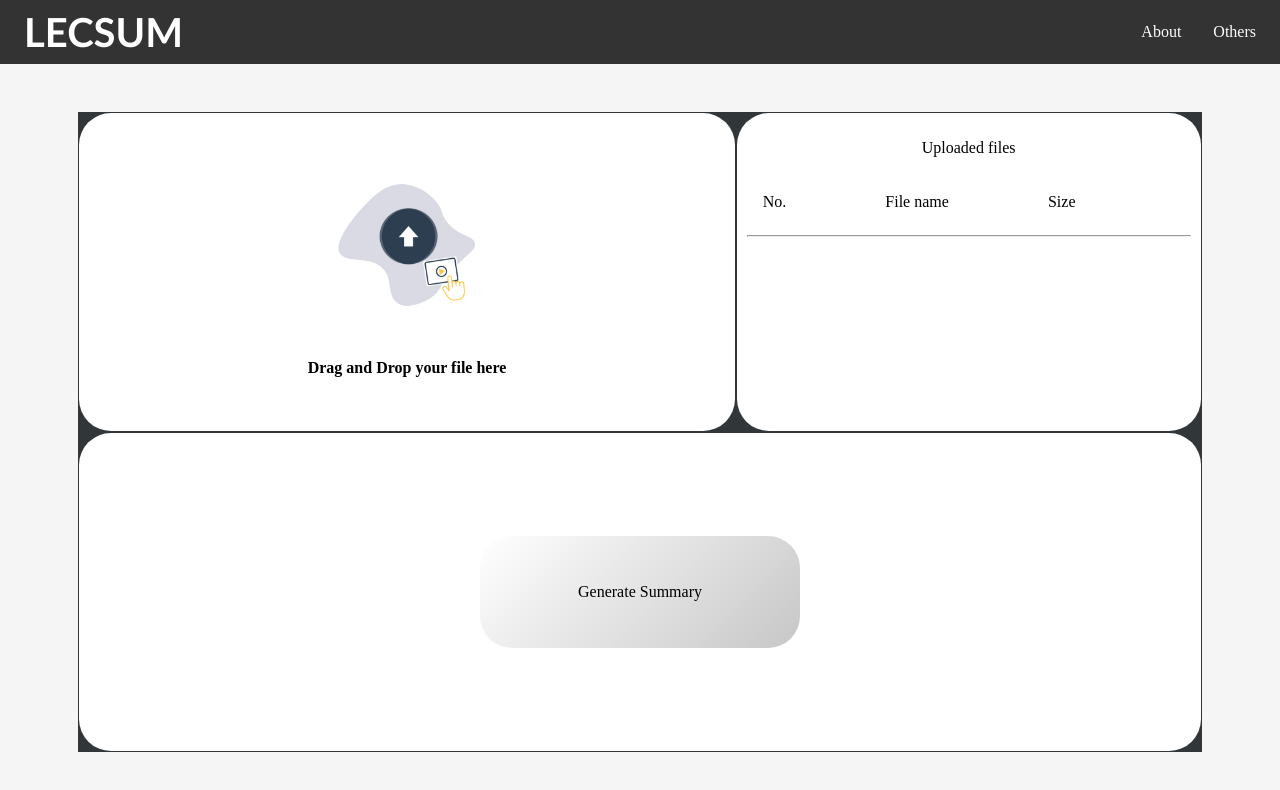
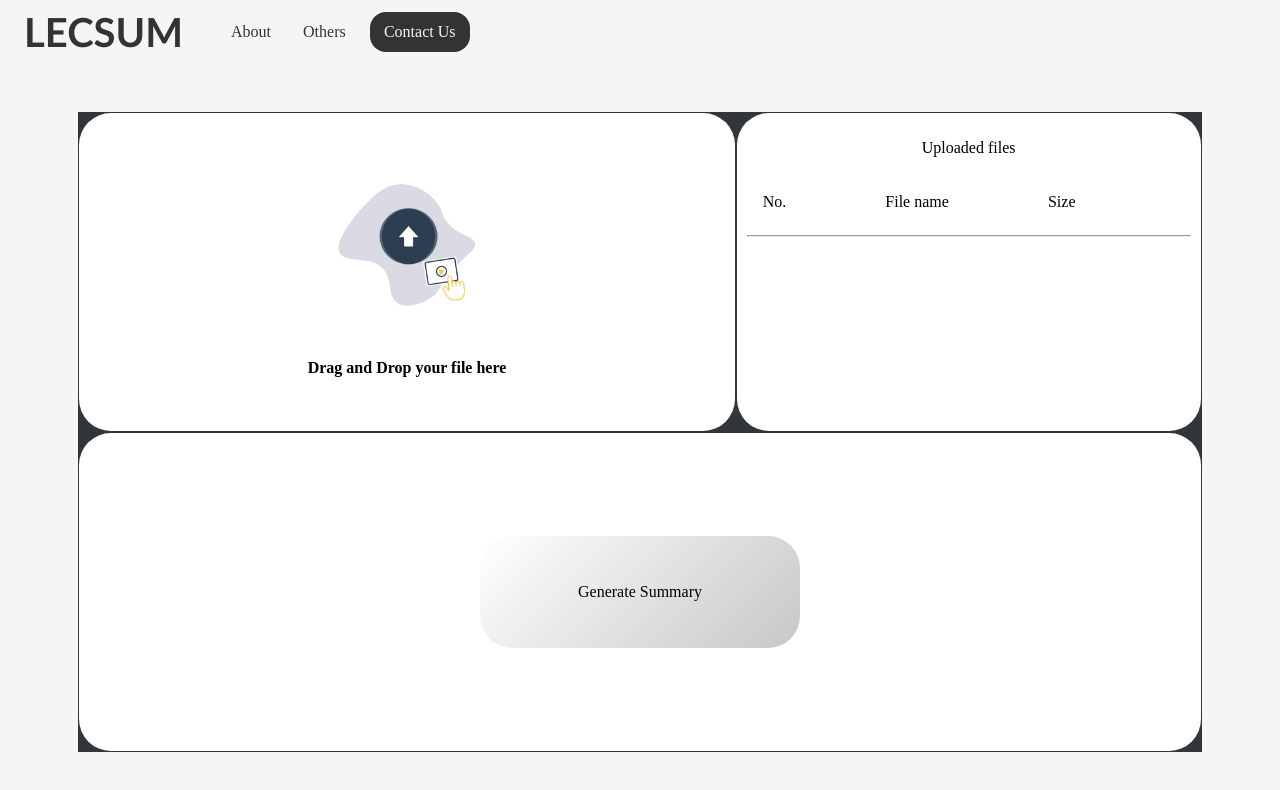
Before and after one commit to NishantNepal1/LecSum, a React (Create React App) app in the folder frontend/: page / in a window 1280 px wide. Shown: the top 790 px of the page. Built offline with nearby package versions, Linux system fonts and the light colour scheme.

Commit message:
fix header

```diff
--- a/frontend/src/App.css
+++ b/frontend/src/App.css
@@ -13,13 +13,14 @@ body {
 }
 
 .nav {
-  background-color: #333;
-  color: white;
+  background-color: whitesmoke;
+  color: #333;
   display: flex;
-  justify-content: space-between;
+  justify-content: flex-start;
   align-items: stretch;
   gap: 2rem;
   padding: 0 1rem;
+  align-items: center;
 }
 
 .site-title {
@@ -32,6 +33,16 @@ body {
   list-style: none;
   display: flex;
   gap: 1rem;
+}
+.nav li:last-of-type {
+  display: flex;
+  justify-content: center;
+  background-color: #333;
+  color: whitesmoke;
+  height: 40px;
+  width: 100px;
+  border-radius: 1rem;
+  margin-left: auto;
 }
 
 .nav a {
--- a/frontend/src/components/navbar/navbar.css
+++ b/frontend/src/components/navbar/navbar.css
@@ -22,7 +22,7 @@ body {
 }
 
 .site-title {
-  font-size: 2rem;
+  font-size: 3rem;
   font-weight: bolder;
   font-family:'Trebuchet MS', 'Lucida Sans Unicode', 'Lucida Grande', 'Lucida Sans', Arial, sans-serif;
 }
@@ -34,7 +34,16 @@ body {
   display: flex;
   gap: 1rem;
 }
-
+.nav li:last-of-type {
+  display: flex;
+  justify-content: center;
+  background-color: #333;
+  color: whitesmoke;
+  height: 40px;
+  width: 100px;
+  border-radius: 1rem;
+  margin-left: auto;
+}
 .nav a {
   color: inherit;
   text-decoration: none;
--- a/frontend/src/components/navbar/navbar.js
+++ b/frontend/src/components/navbar/navbar.js
@@ -15,6 +15,9 @@ export default class Navbar extends React.Component{
           <li>
             <Link to="/others">Others</Link>
           </li>
+          <li>
+          <Link to="/others">Contact Us</Link>
+          </li>
         </ul>
       </nav>
     )
```
